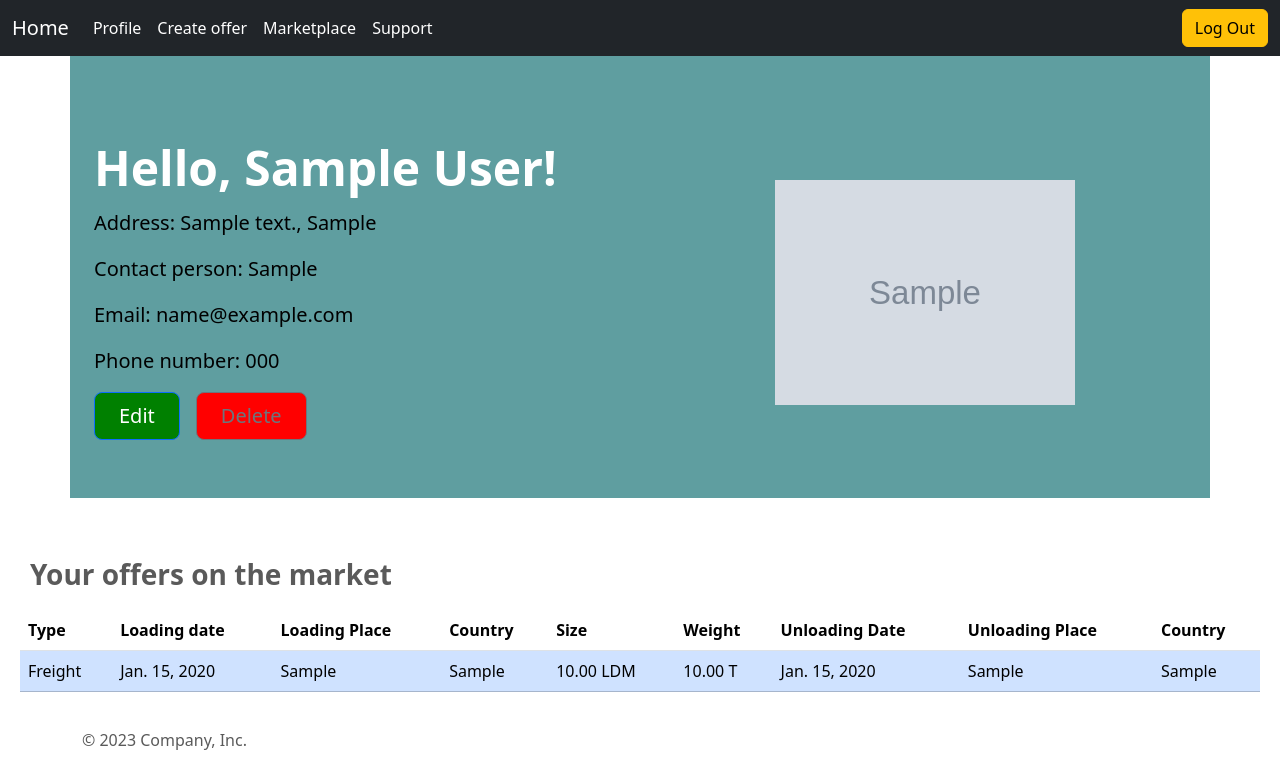
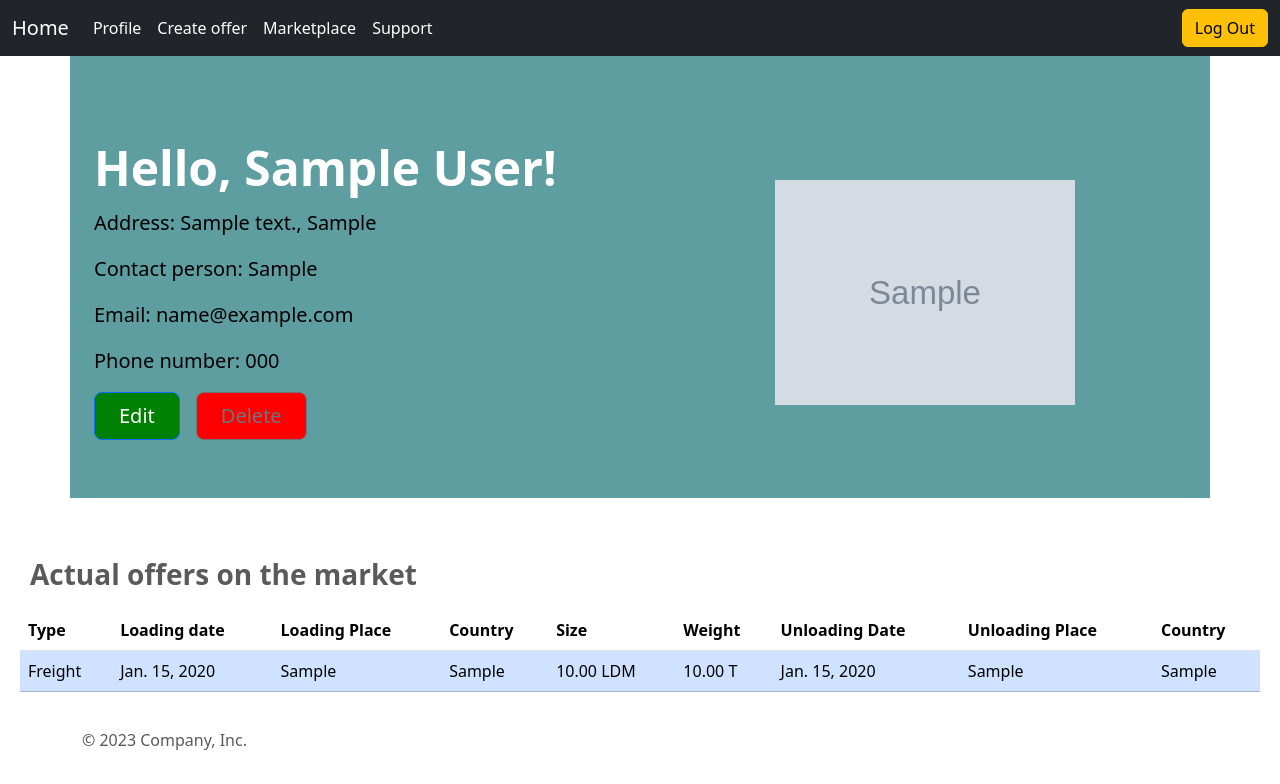
Before and after one commit to VasilMG/Django-ExchangeLogisticsApp, a Django app: page /exchange/1/profile/ in a window 1280 px wide. Shown: the top 784 px of the page. Run offline with Django 4.2, Linux system fonts and the light colour scheme; a user stored in the database is signed in; tables that the repository leaves empty hold one stand-in row (values such as "Sample post"); grey boxes marked "Sample" are stand-in pictures.

Commit message:
Update company_profile.html
Correcting a typo in the template

```diff
--- a/templates/exchange/company_profile.html
+++ b/templates/exchange/company_profile.html
@@ -41,7 +41,7 @@
 
     <div style="padding: 20px; padding-top: 50px">
         <div style="padding: 10px">
-            <h3 style="font-weight: bolder">Your offers on the market</h3>
+            <h3 style="font-weight: bolder">Actual offers on the market</h3>
         </div>
 
         <div class="bd-example-snippet bd-code-snippet">
```
